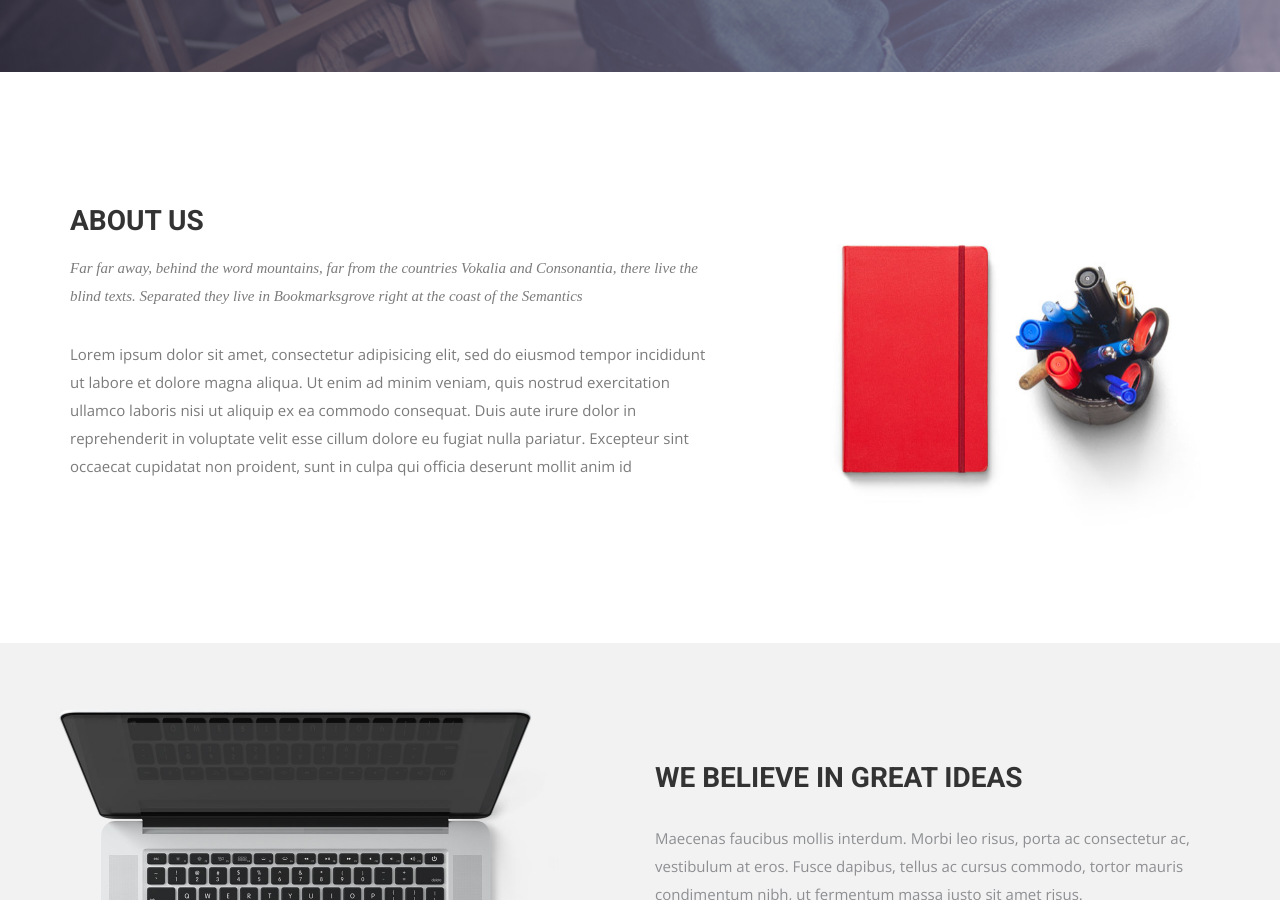
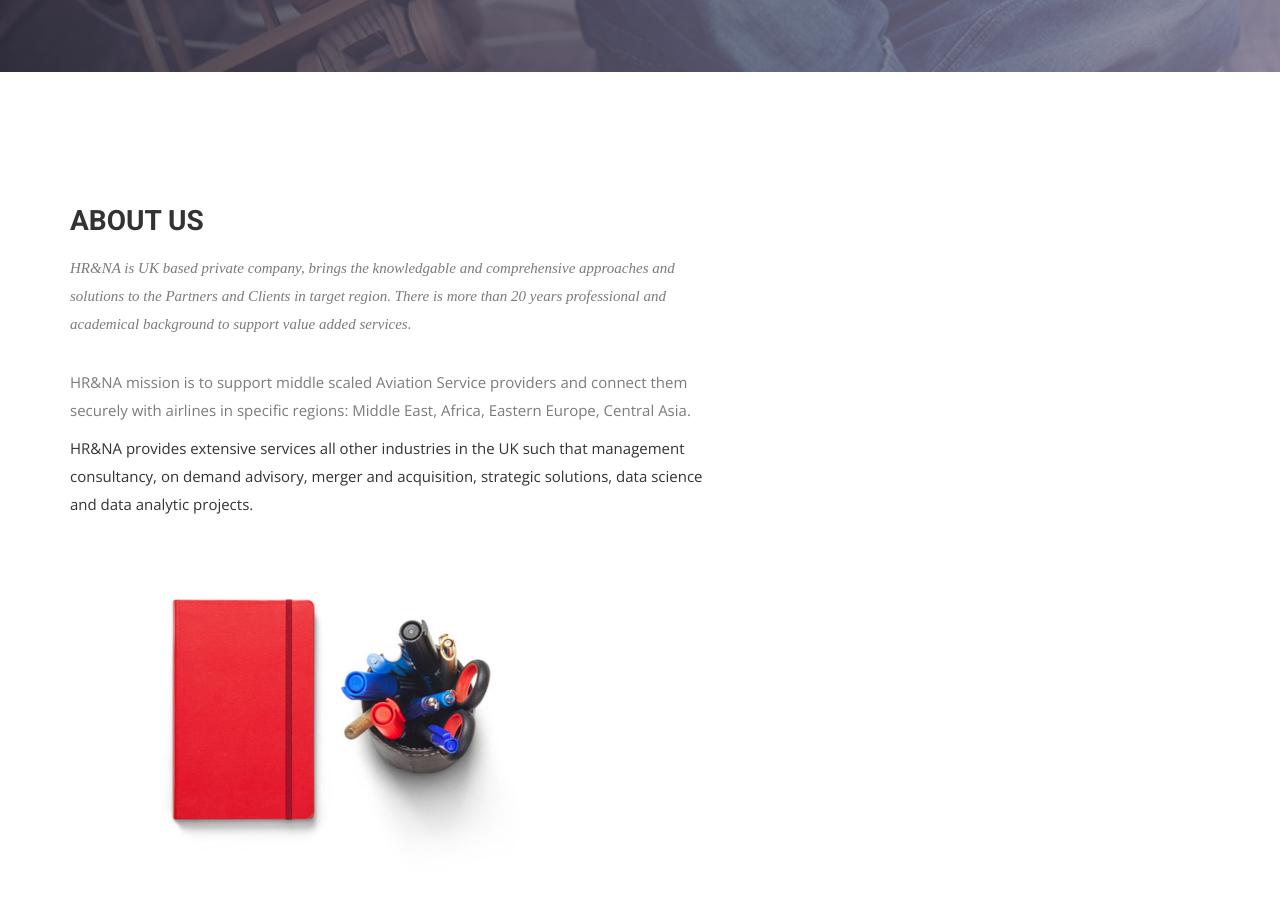
Before and after one commit to hrnaltd/hrnaltd.github.io, a Jekyll site: the page built from index.html, in a window 1280 px wide and 900 px high, scrolled down 883 px. Built offline with Jekyll 4.4.1, drawn with Linux system fonts in a browser that asks for light colours; nearby versions of some CDN libraries; some web fonts are replaced.

Commit message:
Update index.html
about us revision

```diff
--- a/index.html
+++ b/index.html
@@ -29,9 +29,11 @@
         <div class="block">
           <div class="section-title">
             <h2>About Us</h2>
-            <p>Far far away, behind the word mountains, far from the countries Vokalia and Consonantia, there live the blind texts. Separated they live in Bookmarksgrove right at the coast of the Semantics</p>
+            <p>HR&NA is UK based private company, brings the knowledgable and comprehensive approaches and solutions to the Partners and Clients in target region. There is more than 20 years professional and academical background to support value added services.</p>
           </div>
-          <p>Lorem ipsum dolor sit amet, consectetur adipisicing elit, sed do eiusmod tempor incididunt ut labore et dolore magna aliqua. Ut enim ad minim veniam, quis nostrud exercitation ullamco laboris nisi ut aliquip ex ea commodo consequat. Duis aute irure dolor in reprehenderit in voluptate velit esse cillum dolore eu fugiat nulla pariatur. Excepteur sint occaecat cupidatat non proident, sunt in culpa qui officia deserunt mollit anim id </p>
+          <p>HR&NA mission is to support middle scaled Aviation Service providers and connect them securely with airlines in specific regions: Middle East, Africa, Eastern Europe, Central Asia. </p>
+        </div>
+          <p>HR&NA provides extensive services all other industries in the UK such that management consultancy, on demand advisory, merger and acquisition, strategic solutions, data science and data analytic projects.  </p>
         </div>
       </div><!-- .col-md-7 close -->
       <div class="col-md-5 col-sm-12">
```
